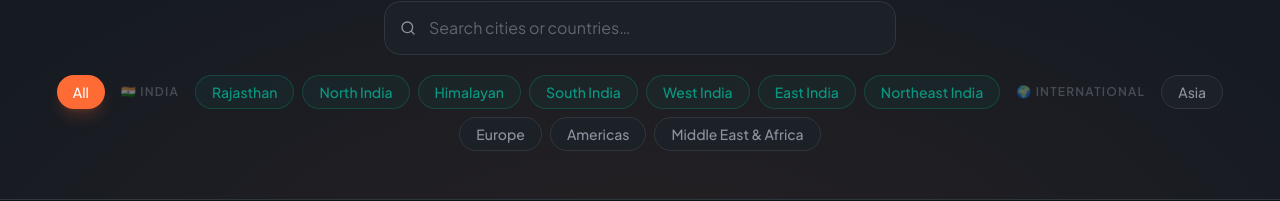
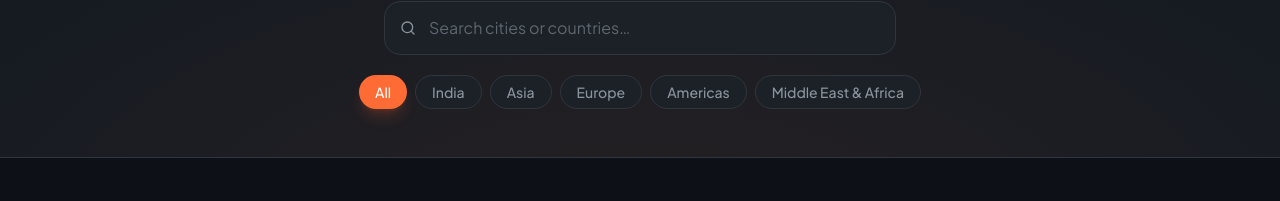
Before and after one commit to Shubhampande28/tripgenius, a Next.js app: page / in a window 1280 px wide. Shown: the part 295-496 px from the top of the page. Built offline with nearby package versions, Linux system fonts and the light colour scheme.

Commit message:
Revert to simple region filters (All/India/Asia/Europe...)

```diff
--- a/src/app/cities/page.tsx
+++ b/src/app/cities/page.tsx
@@ -10,27 +10,22 @@ import Footer from '@/components/Footer';
 import { allCities } from '@/lib/cities';
 import { getCityImageUrl } from '@/lib/cityImages';
 
-const regions = [
-  'All',
-  // Indian state-wise regions
-  'Rajasthan', 'North India', 'Himalayan', 'South India', 'West India', 'East India', 'Northeast India',
-  // International
-  'Asia', 'Europe', 'Americas', 'Middle East & Africa',
-];
+const regions = ['All', 'India', 'Asia', 'Europe', 'Americas', 'Middle East & Africa'];
 
 const regionMap: Record<string, string[]> = {
-  // ── Indian Regions ───────────────────────────────
-  'Rajasthan': ['jaipur', 'jodhpur', 'udaipur', 'pushkar', 'jaisalmer', 'bikaner', 'ranthambore', 'mount-abu'],
-  'North India': ['delhi', 'agra', 'varanasi', 'amritsar', 'lucknow', 'mathura', 'prayagraj', 'chandigarh', 'khajuraho', 'bodh-gaya', 'nalanda', 'rajgir', 'bhopal', 'kanha', 'pachmarhi', 'puri', 'bhubaneswar', 'konark'],
-  'Himalayan': ['shimla', 'manali', 'dharamshala', 'kasol', 'ladakh', 'srinagar', 'gulmarg', 'pahalgam', 'rishikesh', 'nainital', 'mussoorie', 'haridwar', 'jim-corbett', 'spiti', 'auli', 'dalhousie'],
-  'South India': ['bengaluru', 'mysuru', 'hampi', 'coorg', 'gokarna', 'kochi', 'munnar', 'alleppey', 'thekkady', 'varkala', 'pondicherry', 'chennai', 'madurai', 'ooty', 'mahabalipuram', 'hyderabad', 'tirupati', 'visakhapatnam'],
-  'West India': ['goa', 'mumbai', 'ahmedabad', 'pune', 'aurangabad', 'nashik', 'mahabaleshwar', 'rann-of-kutch', 'sasan-gir', 'somnath', 'dwarka'],
-  'East India': ['kolkata', 'darjeeling', 'sundarbans', 'shantiniketan'],
-  'Northeast India': ['andaman', 'guwahati', 'kaziranga', 'shillong', 'gangtok', 'tawang'],
-  // ── International ────────────────────────────────
-  'Asia': ['bali', 'bangkok', 'tokyo', 'singapore', 'seoul', 'kyoto', 'hong-kong', 'phuket', 'chiang-mai', 'maldives'],
-  'Europe': ['paris', 'london', 'barcelona', 'rome', 'amsterdam', 'prague', 'lisbon', 'istanbul', 'athens', 'budapest', 'santorini'],
-  'Americas': ['new-york', 'mexico-city', 'rio-de-janeiro', 'buenos-aires', 'cusco'],
+  India: [
+    // Original 25
+    'goa', 'delhi', 'agra', 'jaipur', 'mumbai', 'varanasi', 'udaipur', 'amritsar',
+    'jodhpur', 'rishikesh', 'kolkata', 'shimla', 'manali', 'darjeeling', 'ladakh',
+    'bengaluru', 'kochi', 'hampi', 'munnar', 'alleppey', 'mysuru', 'pondicherry',
+    'pushkar', 'andaman', 'ahmedabad',
+    // Batch 1 (new)
+    'jaisalmer', 'srinagar', 'dharamshala', 'hyderabad', 'chennai',
+    'nainital', 'lucknow', 'khajuraho', 'puri', 'coorg',
+  ],
+  Asia: ['bali', 'bangkok', 'tokyo', 'singapore', 'seoul', 'kyoto', 'hong-kong', 'phuket', 'chiang-mai', 'maldives'],
+  Europe: ['paris', 'london', 'barcelona', 'rome', 'amsterdam', 'prague', 'lisbon', 'istanbul', 'athens', 'budapest', 'santorini'],
+  Americas: ['new-york', 'mexico-city', 'rio-de-janeiro', 'buenos-aires', 'cusco'],
   'Middle East & Africa': ['dubai', 'marrakech', 'cape-town'],
 };
 
@@ -109,28 +104,16 @@ export default function CitiesPage() {
               transition={{ delay: 0.25 }}
               className="mt-5 flex flex-wrap justify-center gap-2"
             >
-              {/* All */}
-              {['All'].map((r) => (
-                <button key={r} onClick={() => setActiveRegion(r)}
-                  className={`px-4 py-1.5 rounded-full text-sm font-medium transition-all ${activeRegion === r ? 'bg-accent text-white shadow-lg shadow-accent/20' : 'bg-elevated border border-border text-muted hover:text-primary-text'}`}>
-                  {r}
-                </button>
-              ))}
-
-              {/* India divider */}
-              <span className="flex items-center px-2 text-xs text-muted/40 font-semibold uppercase tracking-widest">🇮🇳 India</span>
-              {['Rajasthan','North India','Himalayan','South India','West India','East India','Northeast India'].map((r) => (
-                <button key={r} onClick={() => setActiveRegion(r)}
-                  className={`px-4 py-1.5 rounded-full text-sm font-medium transition-all ${activeRegion === r ? 'bg-teal text-dark shadow-lg shadow-teal/20' : 'bg-teal/5 border border-teal/20 text-teal/70 hover:text-teal hover:border-teal/40'}`}>
-                  {r}
-                </button>
-              ))}
-
-              {/* International divider */}
-              <span className="flex items-center px-2 text-xs text-muted/40 font-semibold uppercase tracking-widest">🌍 International</span>
-              {['Asia','Europe','Americas','Middle East & Africa'].map((r) => (
-                <button key={r} onClick={() => setActiveRegion(r)}
-                  className={`px-4 py-1.5 rounded-full text-sm font-medium transition-all ${activeRegion === r ? 'bg-accent text-white shadow-lg shadow-accent/20' : 'bg-elevated border border-border text-muted hover:text-primary-text'}`}>
+              {regions.map((r) => (
+                <button
+                  key={r}
+                  onClick={() => setActiveRegion(r)}
+                  className={`px-4 py-1.5 rounded-full text-sm font-medium transition-all ${
+                    activeRegion === r
+                      ? 'bg-accent text-white shadow-lg shadow-accent/20'
+                      : 'bg-elevated border border-border text-muted hover:text-primary-text'
+                  }`}
+                >
                   {r}
                 </button>
               ))}
```
